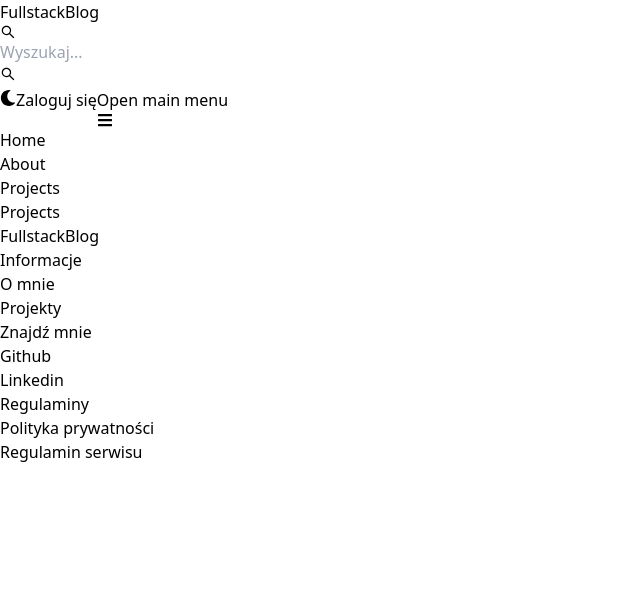
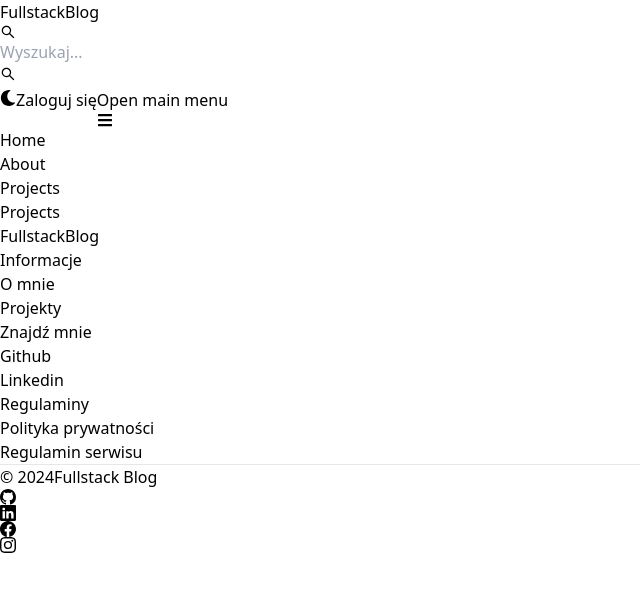
Before and after one commit to Kamil678/fullstack-blog, a React (Vite) app in the folder frontend/: page /projects in a window 1280 px wide. Shown: the top 592 px of the page, without its empty margins (0-640 px from the left). Built offline with nearby package versions, Linux system fonts and the light colour scheme.

Commit message:
finish footer component

```diff
--- a/frontend/src/components/Footer.jsx
+++ b/frontend/src/components/Footer.jsx
@@ -1,7 +1,8 @@
-import { Footer, FooterLink, FooterLinkGroup, FooterTitle } from "flowbite-react";
+import { Footer, FooterCopyright, FooterDivider, FooterIcon, FooterLink, FooterLinkGroup, FooterTitle } from "flowbite-react";
 import React from "react";
 import { Link } from "react-router-dom";
 import Logo from "./Logo";
+import { BsGithub, BsLinkedin, BsFacebook, BsInstagram } from "react-icons/bs";
 
 export default function FooterComponent() {
   return (
@@ -10,9 +11,11 @@ export default function FooterComponent() {
       className="border border-t-8 border-teal-500 "
     >
       <div className="w-full max-w-7xl mx-auto">
+        <div className="grid w-full justify-between sm:flex md:grid-cols-1">
+          <div className="mt-3 mb-3">
             <Logo textSize="text-lg sm:text-xl" />
           </div>
-      <div className="grid grid-cols-2 gap-3 sm:mt-4 sm:grid-cols-3 sm:gap-6">
+          <div className="grid grid-cols-2 gap-6 sm:mt-4 sm:grid-cols-3 sm:gap-6">
             <div>
               <Footer.Title
                 title="Informacje"
@@ -70,6 +73,34 @@ export default function FooterComponent() {
               </Footer.LinkGroup>
             </div>
           </div>
+        </div>
+        <FooterDivider />
+        <div className="w-full sm:flex sm:items-center sm:justify-between">
+          <FooterCopyright
+            href="#"
+            by="Fullstack Blog"
+            year={new Date().getFullYear()}
+          />
+          <div className="flex gap-5 sm:mt-0 mt-4 sm:justify-center">
+            <FooterIcon
+              href="#"
+              icon={BsGithub}
+            />
+            <FooterIcon
+              href="#"
+              icon={BsLinkedin}
+            />
+            <FooterIcon
+              href="#"
+              icon={BsFacebook}
+            />
+            <FooterIcon
+              href="#"
+              icon={BsInstagram}
+            />
+          </div>
+        </div>
+      </div>
     </Footer>
   );
 }
```
Lines whose indentation alone changed are shown as unchanged.
